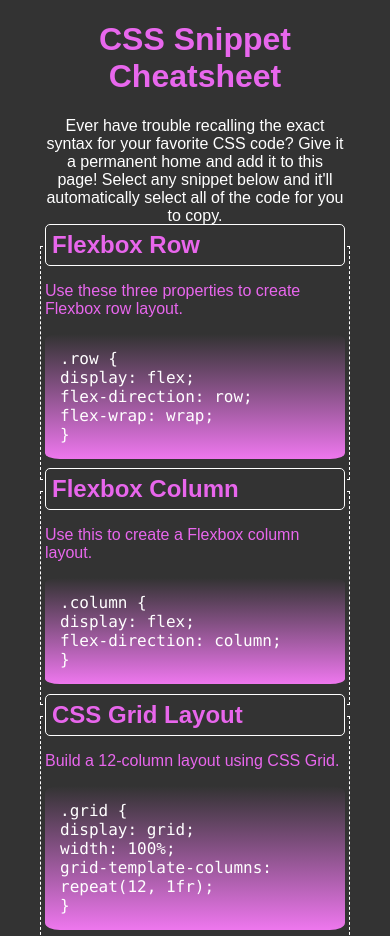
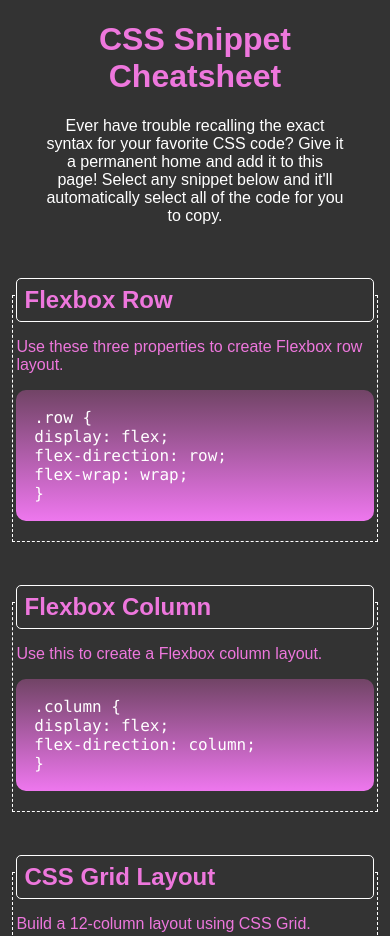
Before and after one commit to loveliiivelaugh/unit2-activity28-mini-project, a plain HTML site: page index.html in a window 390 px wide. Shown: the top 936 px of the page. Drawn offline with Linux system fonts and the light colour scheme.

Commit message:
Set the breakpoints to meet the requirements for screen sizes.

```diff
--- a/assets/css/style.css
+++ b/assets/css/style.css
@@ -5,12 +5,12 @@ body {
 
 header {
   text-align: center;
-  margin: 5% 0 2% 0;
+  margin: 5% 0 40px 0;
   padding: 0 10%;
 }
 
 header h1 {
-  color: #E867ED;
+  color: #E7D;
 }
 
 header p {
@@ -28,9 +28,9 @@ header p {
 .card {
   border: 1px dashed #fff;
   width: 28%;
-  margin: 1.5% 0;
+  margin: 15px 0;
   padding: 1%;
-  min-width: 300px;
+  min-width: 250px;
 }
 
 .card-title {
@@ -38,23 +38,38 @@ header p {
   border-radius: 5px;
   background-color: #333;
   z-index: 2;
-  color:  rgba(232, 102, 236, 1);
+  color: #e7d;
   padding: 2%;
-  margin: -9% 0 0 0;
+  margin: -11% 0 0 0;
 }
 
 .card-body {
-  color:  #E867ED;
+  color:  #E7d;
 }
 
 .card-code {
-  border-radius: 5%;
+  border-radius: 10px;
   border: 0 0 0 -50px;
+  height: auto; /* need to fix this so the code body fills to the bottom of the card */
+}
 
+.card-code .card-title {
+  border-radius: 8px;
+  transition: all 0.5s ease-in-out;
+}
+
+.card:active {
+  animation: glow 1.2s ease infinite;
+  box-shadow: 5px 10px 40px 10px #E7d;
+}
+
+.card:hover {
+  animation: glow 1.2s ease infinite;
+  box-shadow: 5px 10px 40px 10px #E7d;
 }
 
 pre {
-  background: linear-gradient(0deg, #e7e, #333);
+  background: linear-gradient(0deg, #e7e, #e6c5);
   font-family: Consolas, "Andale Mono WT", Courier, monospace;
   color: #fff;
   position:relative;
@@ -67,25 +82,28 @@ footer {
   color:  #E867ED;
 }
 
-
-/* Responsive layout - makes a one column layout instead of a two-column layout */
 @media screen and (min-width: 992px) {
   /*.flex-container {
   }*/
 }
 
-
-/* Responsive layout - makes a one column layout instead of a two-column layout */
 @media screen and (max-width: 992px) {
-  .flex-container {
-    flex-direction: column;
+  .card {
+    width: 45%;
+    margin: 20px 0;
+  }
+  .card-title {
+    margin: -8% 0 0 0;
   }
 }
 
+@media screen and (max-width: 768px) {
+  .card {
+    width: 100%;
+    margin: 30px 0;
+  }
 
-/* Responsive layout - makes a one column layout instead of a two-column layout */
-@media screen and (max-width: 768px) {
-  .flex-container {
-    flex-direction: column;
+  .card-title {
+    margin: -6% 0 0 0;
   }
 }
```
